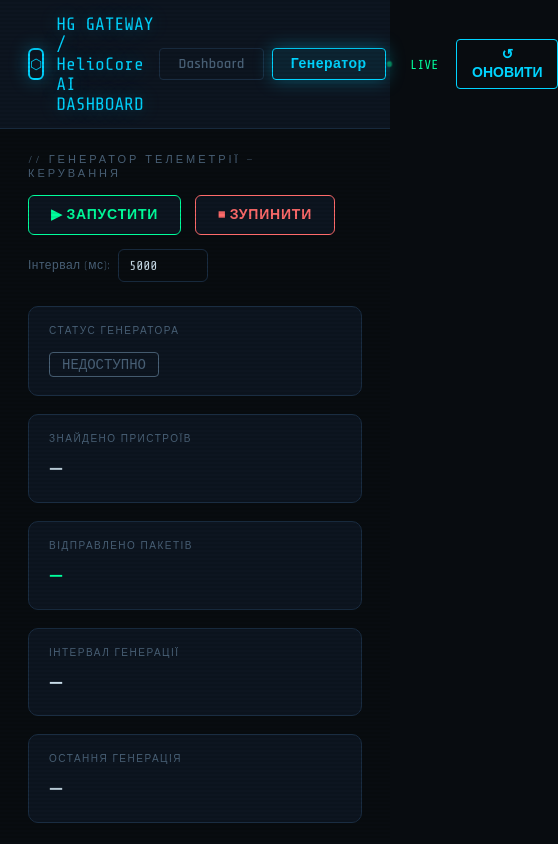
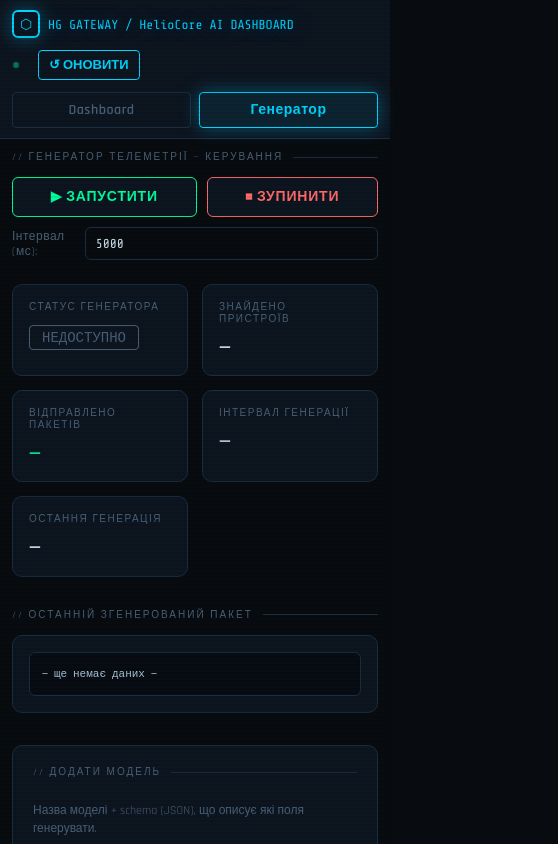
Before and after one commit to Volodymyr54t4t/HelioCoreAI_BGVaccelerator_2026, a website: page index.html in a window 390 px wide. Both pictures are taken after a click on the button "Генератор". Shown: the top 844 px of the page, 558 px wide, since content can reach past the window. Drawn offline with nearby package versions, Linux system fonts and the light colour scheme; no server answers.

Commit message:
feat: add responsive media queries for various devices
Co-authored-by: Chyzhevskyi Volodymyr <204761900+Volodymyr54t4t@users.noreply.github.com>

```diff
--- a/index.html
+++ b/index.html
@@ -391,6 +391,76 @@
   .manage-btn:hover { background:rgba(0,212,255,.18); box-shadow:var(--glow); }
   .manage-btn.seed { border-color:var(--accent2); color:var(--accent2); background:rgba(0,255,135,.08); }
   .manage-btn.seed:hover { background:rgba(0,255,135,.18); box-shadow:var(--glow2); }
+
+  /* ════════════ АДАПТИВНІСТЬ ════════════ */
+
+  /* Планшети та вузькі ноутбуки */
+  @media (max-width: 1024px) {
+    main { padding:20px; }
+    #devices-grid { grid-template-columns: repeat(auto-fill, minmax(280px,1fr)); }
+    .gen-grid { grid-template-columns: repeat(auto-fill, minmax(180px,1fr)); }
+  }
+
+  /* Планшети книжкові / великі телефони */
+  @media (max-width: 768px) {
+    body { font-size:14px; }
+
+    header {
+      flex-wrap:wrap;
+      gap:12px;
+      padding:12px 16px;
+    }
+    .logo { font-size:15px; order:1; flex:1 1 auto; }
+    .header-right { order:2; }
+    .nav-tabs { order:3; flex:1 1 100%; }
+    .nav-tab { flex:1; text-align:center; padding:8px 10px; }
+
+    main { padding:16px; }
+
+    .arch { padding:14px 16px; }
+    .chart-section, .esp-hint, .gen-card { padding:16px; }
+
+    #devices-grid { grid-template-columns: 1fr; gap:14px; }
+    .gen-grid { grid-template-columns: repeat(auto-fill, minmax(150px,1fr)); gap:14px; }
+    .gen-manage { grid-template-columns: 1fr; }
+
+    .gen-controls { gap:10px; }
+    .gen-btn { flex:1 1 auto; text-align:center; }
+    .gen-interval-input { flex:1 1 100%; }
+    .gen-interval-input input { width:100%; }
+  }
+
+  /* Телефони */
+  @media (max-width: 480px) {
+    header { padding:10px 12px; }
+    .logo { font-size:13px; gap:8px; }
+    .logo-icon { width:28px; height:28px; }
+    .live-label { display:none; }
+    .refresh-btn { padding:6px 10px; font-size:13px; }
+
+    main { padding:12px; }
+
+    .section-title { font-size:10px; letter-spacing:2px; }
+
+    .card-body { grid-template-columns: 1fr 1fr; gap:8px; padding:12px; }
+    .metric { padding:8px 10px; }
+    .metric-value { font-size:18px; }
+
+    .gen-grid { grid-template-columns: 1fr 1fr; }
+    .gen-value { font-size:22px; }
+
+    .tab-row { gap:6px; }
+    .tab { padding:5px 10px; font-size:12px; flex:1 1 auto; text-align:center; }
+
+    .esp-hint pre { font-size:11px; padding:12px; }
+
+    #toast { left:12px; right:12px; bottom:16px; text-align:center; }
+  }
+
+  /* Дуже вузькі екрани */
+  @media (max-width: 360px) {
+    .card-body, .gen-grid { grid-template-columns: 1fr; }
+  }
 </style>
 </head>
 <body>
```
